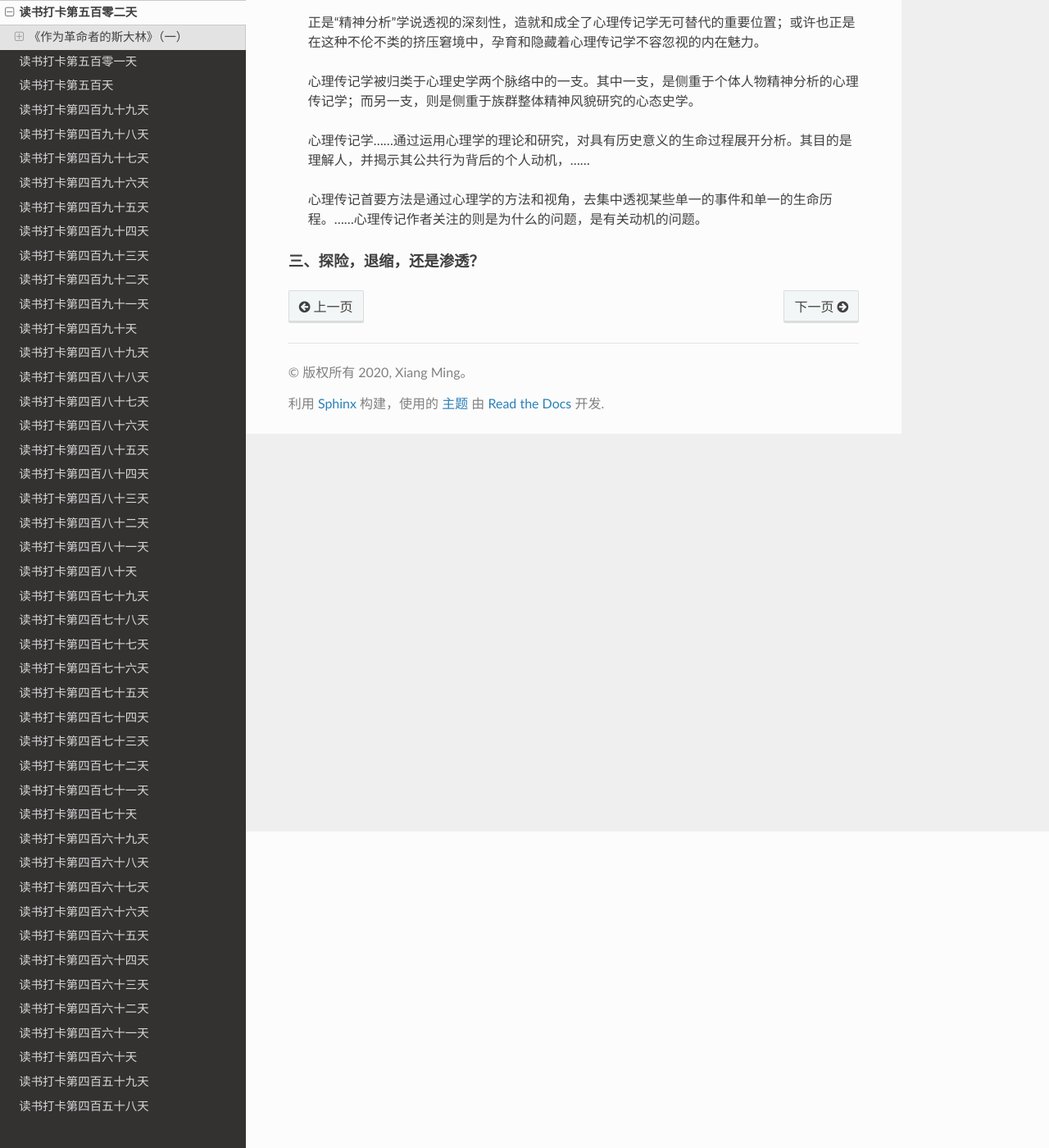
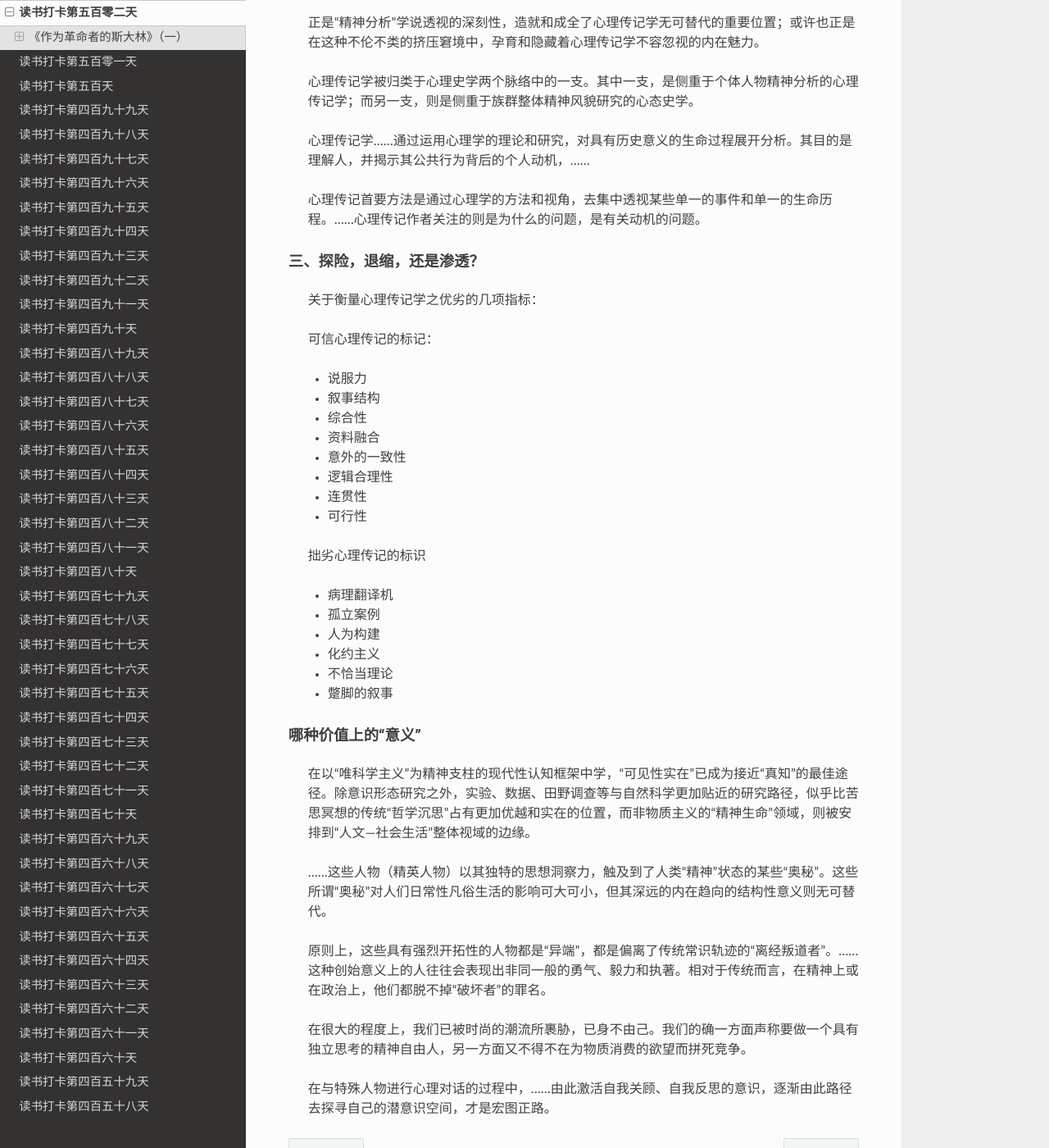
Before and after one commit to xiangming1975/reading, a Sphinx documentation site: the page built from source/2022-01-08.md, in a window 1280 px wide and 1400 px high, scrolled down 386 px. Shown: the whole window at 82% size. Built offline with Sphinx 7.4.7 and the Read the Docs theme 2.0.0, drawn with Linux system fonts in a browser that asks for light colours.

Commit message:
斯大林，2022-01-08

```diff
--- a/source/2022-01-08.md
+++ b/source/2022-01-08.md
@@ -15,4 +15,34 @@
 
 #### 三、探险，退缩，还是渗透？
 
->
+> 关于衡量心理传记学之优劣的几项指标：
+
+> 可信心理传记的标记：
+> * 说服力
+> * 叙事结构
+> * 综合性
+> * 资料融合
+> * 意外的一致性
+> * 逻辑合理性
+> * 连贯性
+> * 可行性
+
+> 拙劣心理传记的标识
+> * 病理翻译机
+> * 孤立案例
+> * 人为构建
+> * 化约主义
+> * 不恰当理论
+> * 蹩脚的叙事
+
+#### 哪种价值上的“意义”
+
+> 在以“唯科学主义”为精神支柱的现代性认知框架中学，“可见性实在”已成为接近“真知”的最佳途径。除意识形态研究之外，实验、数据、田野调查等与自然科学更加贴近的研究路径，似乎比苦思冥想的传统“哲学沉思”占有更加优越和实在的位置，而非物质主义的“精神生命”领域，则被安排到“人文—社会生活”整体视域的边缘。
+
+> ……这些人物（精英人物）以其独特的思想洞察力，触及到了人类“精神”状态的某些“奥秘”。这些所谓“奥秘”对人们日常性凡俗生活的影响可大可小，但其深远的内在趋向的结构性意义则无可替代。
+
+> 原则上，这些具有强烈开拓性的人物都是“异端”，都是偏离了传统常识轨迹的“离经叛道者”。……这种创始意义上的人往往会表现出非同一般的勇气、毅力和执著。相对于传统而言，在精神上或在政治上，他们都脱不掉“破坏者”的罪名。
+
+> 在很大的程度上，我们已被时尚的潮流所裹胁，已身不由己。我们的确一方面声称要做一个具有独立思考的精神自由人，另一方面又不得不在为物质消费的欲望而拼死竞争。
+
+> 在与特殊人物进行心理对话的过程中，……由此激活自我关顾、自我反思的意识，逐渐由此路径去探寻自己的潜意识空间，才是宏图正路。
```
Also changed, not shown: source/2022-01-09.md (added, +46 -0 lines), source/2022-01-10.md (added, +22 -0 lines).
